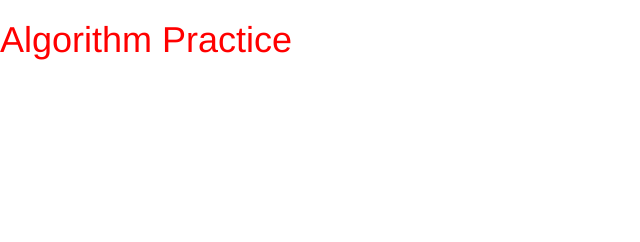
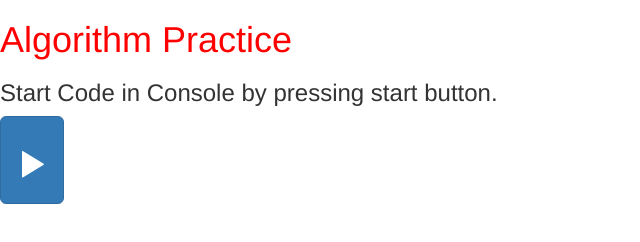
Before and after one commit to noble0423/algorithms-sandbox, a plain HTML site: page index.html in a window 1280 px wide. Shown: the whole page, without its empty margins (0-640 px from the left). Drawn offline with nearby package versions, Linux system fonts and the light colour scheme; a web font is replaced by a local one.

Commit message:
JS page linked (added bootstrap button on index.html.

```diff
--- a/assets/js/binarySearch.js
+++ b/assets/js/binarySearch.js
@@ -10,5 +10,7 @@
 // MAIN PROCESS
 //============================================================================================
 $(document).ready(function() {
-
+    $("#test-button").on("click", function() {
+        console.log("clicked");
+    })
 });
--- a/index.html
+++ b/index.html
@@ -20,6 +20,8 @@
 <body>
     <h1>Algorithm Practice</h1>
 
+    <h3>Start Code in Console by pressing start button.</h3>
 
+    <button id="test-button" class="btn btn-primary btn-lg"><h2><span class="glyphicon glyphicon-play"></span></h2></button>
 </body>
 </html>
```
